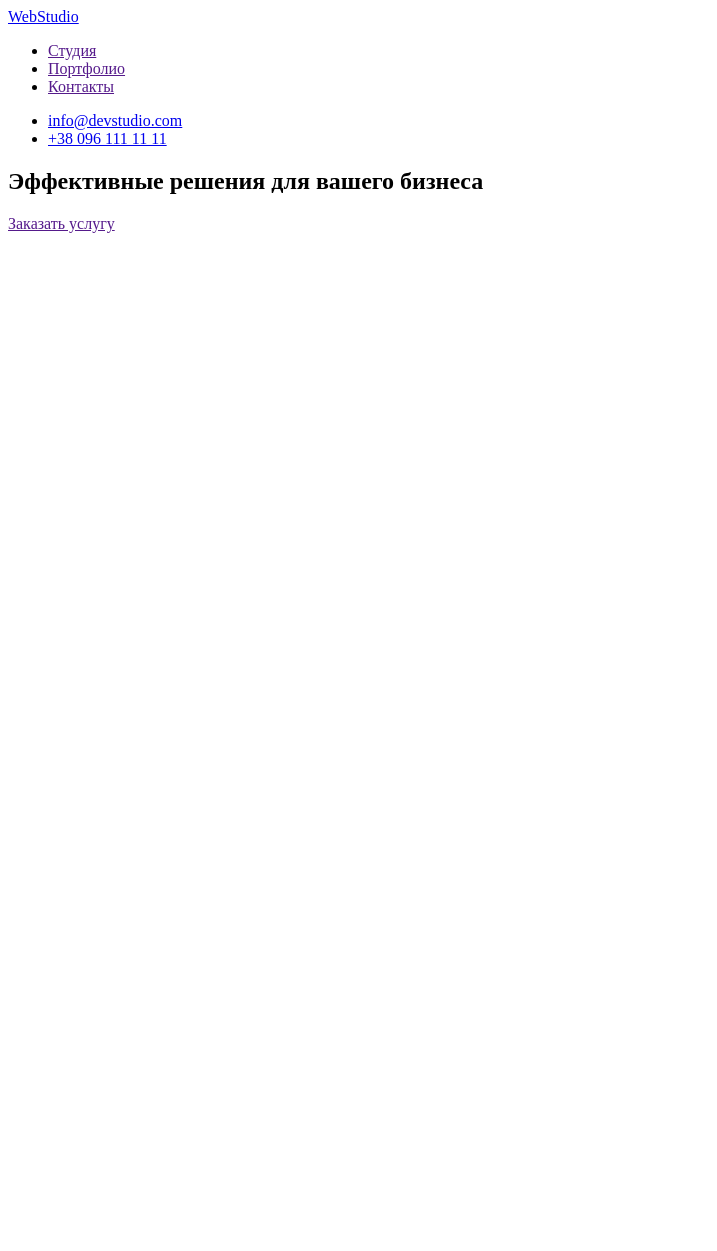
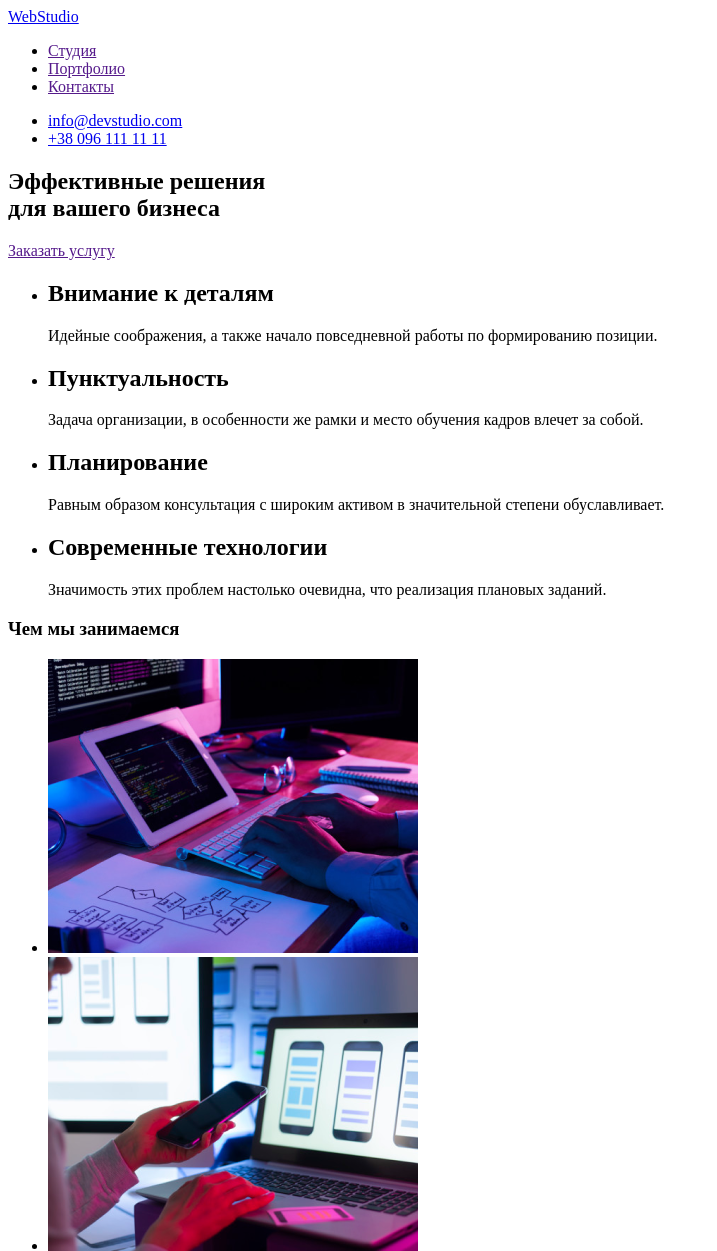
Before and after one commit to Natalitseluiko/Maket1, a plain HTML site: page index.html in a window 1280 px wide. Shown: the top 1251 px of the page, without its empty margins (0-717 px from the left). Before the commit the page ends 800 px from the top, so only its background shows below. Drawn offline with Linux system fonts and the light colour scheme.

Commit message:
добавил контент

```diff
--- a/index.html
+++ b/index.html
@@ -23,12 +23,30 @@
     </header>
     <div>
         <section>
-            <h1>Эффективные решения для вашего бизнеса</h1>
+            <h1>Эффективные решения <br/>для вашего бизнеса</h1>
         <a href="">Заказать услугу</a>
         </section>
+    </div>
+   <section>
+<ul>
+    <li>
+        <h2>Внимание к деталям</h2>
+        <p>Идейные соображения, а также начало повседневной работы по формированию позиции.</p>
+    </li>
+    <li><h2>Пунктуальность</h2></li>
+    <p>Задача организации, в особенности же рамки и место обучения кадров влечет за собой.</p>
+<li><h2>Планирование</h2></li>
+<p>Равным образом консультация с широким активом в значительной степени обуславливает.</p>
+<li><h2>Современные технологии</h2></li>
+<p>Значимость этих проблем настолько очевидна, что реализация плановых заданий.</p>
+</ul>
+   </section>
+<h3>Чем мы занимаемся</h3>
+<ul>
+    <li><img src="/img/box 1.png" alt="photo"></li>
+    <li><img src="/img/img.png" alt=""></li>
+    <li><img src="./img/img (1).png" alt=""></li>
 
-    </div>
-
-
+</ul>
 </body>
 </html>
```
